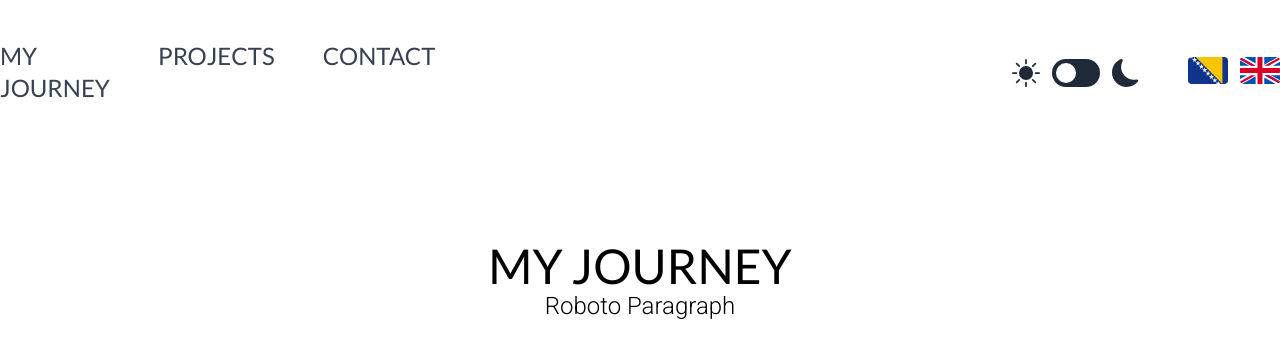
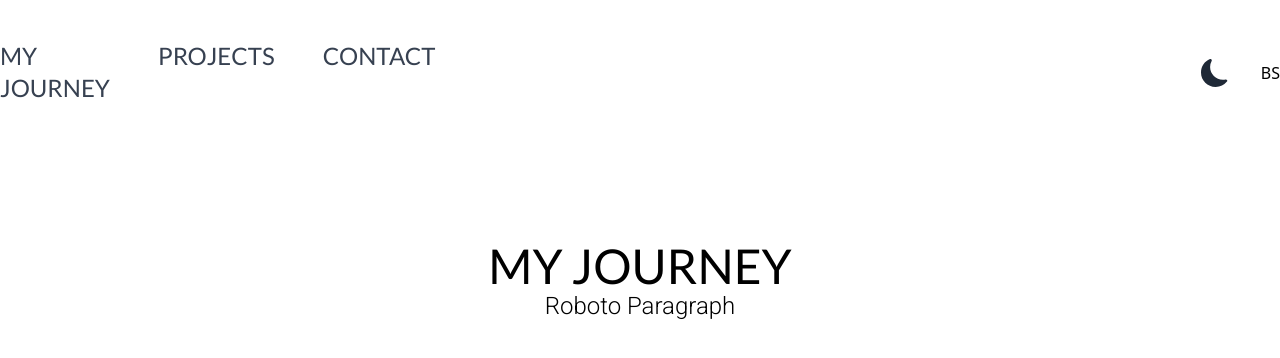
Before and after one commit to mtalirevic1/portfolio, a Next.js app: page /en in a window 1280 px wide. Shown: the top 358 px of the page. Built offline with nearby package versions, Linux system fonts and the light colour scheme.

Commit message:
simplified language and theme toggle

```diff
--- a/package.json
+++ b/package.json
@@ -10,7 +10,6 @@
   },
   "dependencies": {
     "@formatjs/intl-localematcher": "^0.2.32",
-    "@headlessui/react": "^1.7.14",
     "@types/node": "18.15.13",
     "@types/react": "18.0.37",
     "@types/react-dom": "18.0.11",
--- a/src/app/[lang]/layout.tsx
+++ b/src/app/[lang]/layout.tsx
@@ -42,7 +42,7 @@ export default async function RootLayout({
       lang={params.lang}
       className={`${mainFont.variable} ${accentFont.variable}`}
     >
-      <body className="dark:bg-gradient-to-bl from-gray-950 from-20% via-orange-950 via-85% to-amber-950">
+      <body className="dark:bg-gradient-to-b from-black from-20% via-orange-950 via-85% to-amber-950">
         <Providers>
           <Header headerStrings={dictionary.header} />
           {children}
--- a/src/components/header/index.tsx
+++ b/src/components/header/index.tsx
@@ -21,7 +21,7 @@ const Header = ({ headerStrings }: { headerStrings: HeaderStrings }) => {
         >
           Logo
         </Link>
-        <div className="flex w-1/3 justify-end space-x-12">
+        <div className="flex w-1/3 justify-end space-x-8">
           <ThemeToggle />
           <LocaleSwitcher />
         </div>
--- a/src/components/locale-switcher.tsx
+++ b/src/components/locale-switcher.tsx
@@ -5,9 +5,11 @@ import Link from "next/link";
 import Image from "next/image";
 import BA from "../../public/BA.svg";
 import GB from "../../public/GB.svg";
+import { useState } from "react";
 
 const LocaleSwitcher = () => {
   const pathName = usePathname();
+  const hasEnPath = pathName.includes("/en");
   const redirectedPathName = (locale: string) => {
     if (!pathName) return "/";
     const segments = pathName.split("/");
@@ -17,23 +19,11 @@ const LocaleSwitcher = () => {
 
   return (
     <div className="flex items-center justify-center space-x-3">
-      <Link href={redirectedPathName("bs")} className="h-8 w-10">
-        <Image
-          src={BA}
-          alt="Bosanski"
-          width={60}
-          height={40}
-          className="rounded"
-        />
-      </Link>
-      <Link href={redirectedPathName("en")} className="h-8 w-10">
-        <Image
-          src={GB}
-          alt="English"
-          width={60}
-          height={40}
-          className="rounded"
-        />
+      <Link
+        href={redirectedPathName(hasEnPath ? "bs" : "en")}
+        className="dark:text-orange-600"
+      >
+        {hasEnPath ? "BS" : "EN"}
       </Link>
     </div>
   );
--- a/src/components/theme-toggle.tsx
+++ b/src/components/theme-toggle.tsx
@@ -1,7 +1,6 @@
 "use client";
 import React, { useCallback, useEffect, useState } from "react";
 import { useTheme } from "next-themes";
-import { Switch } from "@headlessui/react";
 import { BsSunFill, BsMoonFill } from "react-icons/bs";
 const ThemeToggle = () => {
   const [mounted, setMounted] = useState(false);
@@ -25,19 +24,15 @@ const ThemeToggle = () => {
   }
 
   return (
-    <Switch.Group>
-      <div className="flex justify-center items-center">
-        <BsSunFill className="h-7 w-7 dark:text-orange-600 text-gray-800 mr-3 hover:animate-rotate-360 transition-colors duration-300" />
-        <Switch
-          checked={isDarkTheme}
-          onChange={handleThemeSwitch}
-          className="relative inline-flex h-7 w-12 items-center rounded-full dark:bg-orange-600 bg-gray-800"
-        >
-          <span className="dark:translate-x-6 translate-x-1 inline-block h-5 w-5 transform rounded-full transition dark:bg-gray-900 bg-white" />
-        </Switch>
-        <BsMoonFill className="h-7 w-7 dark:text-orange-600 text-gray-800 ml-3 hover:animate-rotate-360 transition-colors duration-300" />
-      </div>
-    </Switch.Group>
+    <div className="flex justify-center items-center">
+      <button onClick={handleThemeSwitch}>
+        {isDarkTheme ? (
+          <BsSunFill className="h-7 w-7 dark:text-orange-600 text-gray-800 hover:animate-spin transition-colors duration-300" />
+        ) : (
+          <BsMoonFill className="h-7 w-7 dark:text-orange-600 text-gray-800 hover:animate-spin transition-colors duration-300" />
+        )}
+      </button>
+    </div>
   );
 };
 
```
Also changed, not shown: 1 other file (tests, documents, lock files or other folders).
